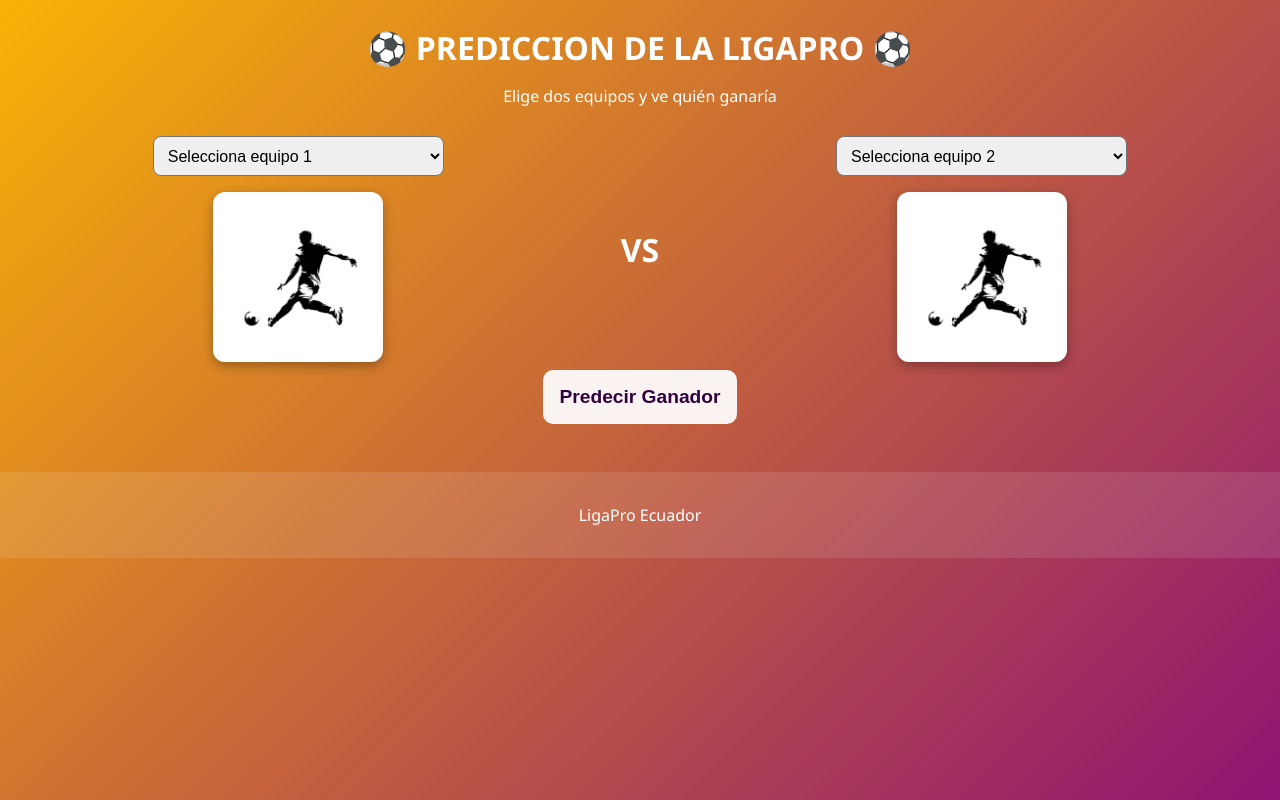
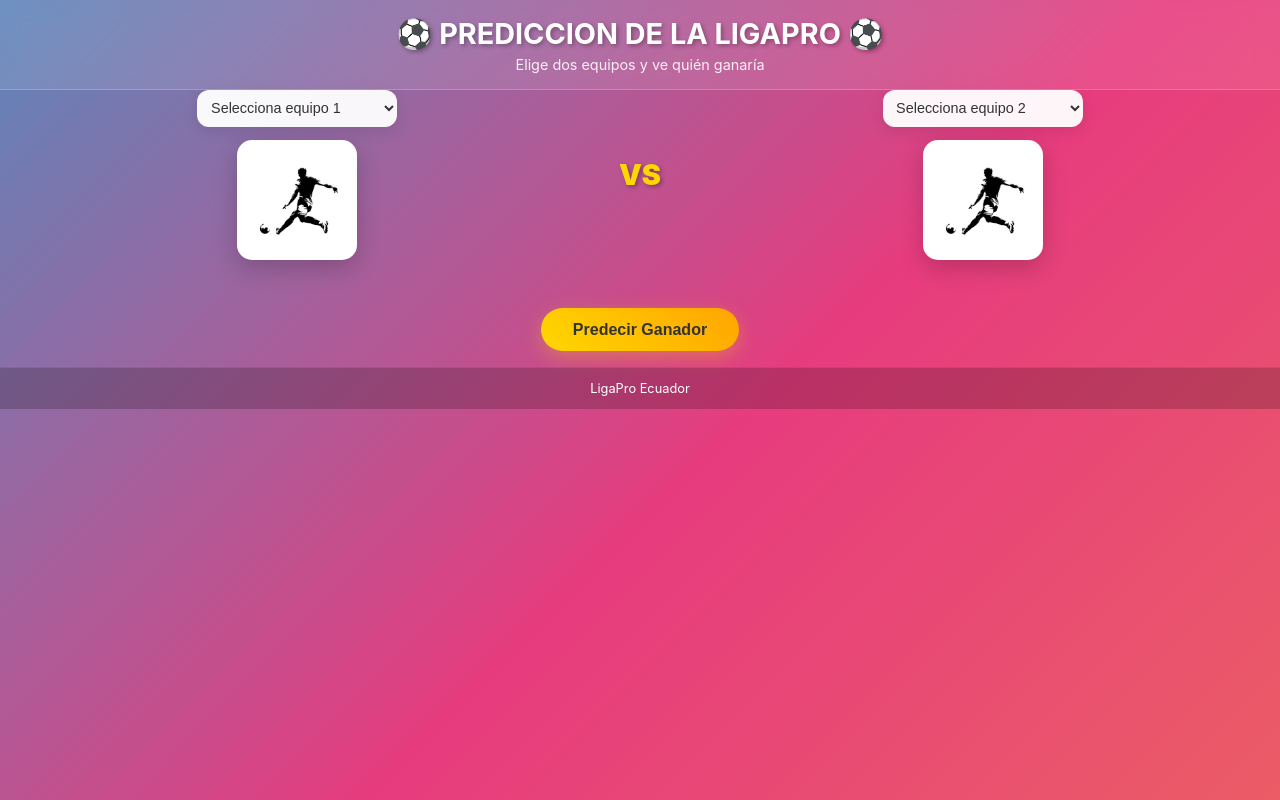
Before and after one commit to sulayvergara/LIGApro, a Flask app: page / in a window 1280 px wide. Run offline with Flask 3, Linux system fonts and the light colour scheme; data that the repository does not hold is empty.

Commit message:
cambio css
mas uniforme y decorado.

```diff
--- a/static/script.js
+++ b/static/script.js
@@ -175,16 +175,6 @@ function displayResults(data) {
   let resultText = '';
   let resultClass = '';
 
-  if (pred.resultado_modelo === 'H') {
-    resultText = `🏠 Gana ${homeTeam}`;
-    resultClass = 'win-home';
-  } else if (pred.resultado_modelo === 'A') {
-    resultText = `🚗 Gana ${awayTeam}`;
-    resultClass = 'win-away';
-  } else {
-    resultText = '🤝 Empate';
-    resultClass = 'draw';
-  }
 
   // Actualizar elementos
   const matchResultEl = document.getElementById('matchResult');
--- a/static/style.css
+++ b/static/style.css
@@ -1,258 +1,397 @@
-body {
-  font-family: 'Segoe UI', sans-serif;
-  background: linear-gradient(-45deg, #31013F, #800080, #FFBA00, #31013F);
-  background-size: 400% 400%;
-  animation: gradientMove 10s ease infinite;
-  color: white;
+* {
   margin: 0;
   padding: 0;
-  text-align: center;
+  box-sizing: border-box;
 }
 
-@keyframes gradientMove {
+body {
+  font-family: 'Inter', 'Segoe UI', sans-serif;
+  background: linear-gradient(-45deg, #ee7752, #e73c7e, #23a6d5, #23d5ab, #667eea, #764ba2);
+  background-size: 400% 400%;
+  animation: gradientShift 15s ease infinite;
+  color: white;
+  min-height: 100vh;
+  overflow-x: hidden;
+  display: flex;
+  flex-direction: column;
+}
+
+@keyframes gradientShift {
   0% {
     background-position: 0% 50%;
   }
-
+  25% {
+    background-position: 100% 30%;
+  }
   50% {
-    background-position: 100% 50%;
+    background-position: 100% 70%;
   }
-
+  75% {
+    background-position: 0% 70%;
+  }
   100% {
     background-position: 0% 50%;
   }
 }
 
+/* Header compacto */
 header {
-  padding: 0.3rem;
+  text-align: center;
+  padding: 1rem 0;
+  background: rgba(255, 255, 255, 0.1);
+  backdrop-filter: blur(10px);
+  border-bottom: 1px solid rgba(255, 255, 255, 0.2);
 }
 
-h1 {
-  font-size: 2.0rem;
-  margin-bottom: 0.5rem;
+header h1 {
+  font-size: 1.8rem;
+  font-weight: 700;
+  margin-bottom: 0.3rem;
+  text-shadow: 2px 2px 4px rgba(0, 0, 0, 0.3);
 }
 
+header p {
+  font-size: 0.9rem;
+  opacity: 0.9;
+}
+
+/* Contenedor principal */
+.main-container {
+  flex: 1;
+  display: flex;
+  flex-direction: column;
+  justify-content: space-between;
+  padding: 1rem;
+  max-height: calc(100vh - 140px);
+}
+
+/* Grid de equipos */
 .grid-container {
   display: grid;
   grid-template-columns: 1fr auto 1fr;
   align-items: center;
-  gap: 2rem;
-  padding: 0.5rem;
+  gap: 1.5rem;
+  margin-bottom: 1rem;
 }
 
 .equipo-container {
   display: flex;
   flex-direction: column;
   align-items: center;
+  gap: 0.8rem;
 }
 
+/* Selectores */
 select {
+  width: 100%;
+  max-width: 200px;
   padding: 0.6rem;
-  font-size: 1rem;
-  margin-bottom: 1rem;
-  border-radius: 8px;
-  width: 50%;
+  font-size: 0.9rem;
+  border: none;
+  border-radius: 12px;
+  background: rgba(255, 255, 255, 0.95);
+  color: #333;
+  cursor: pointer;
+  transition: all 0.3s ease;
+  box-shadow: 0 4px 15px rgba(0, 0, 0, 0.1);
 }
 
+select:focus {
+  outline: none;
+  box-shadow: 0 0 0 3px rgba(102, 126, 234, 0.4);
+  transform: translateY(-2px);
+}
+
+/* Imágenes de equipos */
 img {
-  width: 150px;
-  height: 150px;
+  width: 100px;
+  height: 100px;
   object-fit: contain;
-  border-radius: 12px;
+  border-radius: 15px;
   background: white;
-  padding: 10px;
-  box-shadow: 0 4px 12px rgba(0, 0, 0, 0.3);
-  transition: transform 0.3s ease;
+  padding: 8px;
+  box-shadow: 0 8px 25px rgba(0, 0, 0, 0.2);
+  transition: all 0.3s ease;
 }
 
 img:hover {
   transform: scale(1.05);
+  box-shadow: 0 12px 35px rgba(0, 0, 0, 0.3);
 }
 
+/* VS */
 .versus {
-  font-size: 2rem;
-  font-weight: bold;
+  font-size: 1.8rem;
+  font-weight: 900;
+  text-shadow: 2px 2px 4px rgba(0, 0, 0, 0.3);
+  color: #FFD700;
 }
 
+/* Botón principal */
 button {
-  background-color: #fdfdfdef;
+  background: linear-gradient(45deg, #FFD700, #FFA500);
   border: none;
-  padding: 1rem 1rem;
-  font-size: 1.2rem;
-  border-radius: 10px;
-
+  padding: 0.8rem 2rem;
+  font-size: 1rem;
+  font-weight: 600;
+  border-radius: 25px;
   cursor: pointer;
-  transition: background 0.3s ease, transform 0.2s;
-  color: #31013F;
-  font-weight: bold;
+  transition: all 0.3s ease;
+  color: #333;
+  box-shadow: 0 6px 20px rgba(255, 215, 0, 0.3);
+  margin: 1rem auto;
+  display: block;
 }
 
 button:hover {
-  background-color: #c9c8b2;
-  transform: scale(1.05);
-  box-shadow: 0 0 12px rgba(163, 163, 145, 0.6);
+  transform: translateY(-2px);
+  box-shadow: 0 8px 25px rgba(255, 215, 0, 0.4);
+  background: linear-gradient(45deg, #FFA500, #FFD700);
 }
 
+button:disabled {
+  opacity: 0.6;
+  cursor: not-allowed;
+  transform: none;
+}
+
+/* Loading */
 .loading {
   display: none;
   text-align: center;
-  margin: 20px 0;
+  margin: 1rem 0;
 }
 
 .spinner {
-  border: 4px solid #f3f3f3;
-  border-top: 4px solid #667eea;
+  border: 3px solid rgba(255, 255, 255, 0.3);
+  border-top: 3px solid #FFD700;
   border-radius: 50%;
-  width: 40px;
-  height: 40px;
+  width: 30px;
+  height: 30px;
   animation: spin 1s linear infinite;
-  margin: 0 auto;
+  margin: 0 auto 0.5rem;
 }
 
 @keyframes spin {
-  0% {
-    transform: rotate(0deg);
+  0% { transform: rotate(0deg); }
+  100% { transform: rotate(360deg); }
 }
 
-  100% {
-    transform: rotate(360deg);
+/* Error message */
+.error-message {
+  background: linear-gradient(45deg, #ff4757, #ff3838);
+  color: white;
+  padding: 0.8rem;
+  border-radius: 10px;
+  margin: 0.5rem auto;
+  display: none;
+  max-width: 400px;
+  box-shadow: 0 4px 15px rgba(255, 71, 87, 0.3);
 }
-}
-/*Sulay una loca*/
+
+/* Sección de resultados */
 .result-section {
   display: none;
-  background: rgba(255, 255, 255, 0.05);
-  border: 1px solid rgba(255, 255, 255, 0.15);
-  backdrop-filter: blur(14px);
-  -webkit-backdrop-filter: blur(14px);
-  color: white;
+  background: rgba(109, 109, 109, 0.548);
+  border: 1px solid rgba(255, 255, 255, 0.2);
+  backdrop-filter: blur(15px);
   border-radius: 20px;
-  padding: 40px 30px;
-  margin: 40px auto; /* centra el panel horizontalmente */
-  box-shadow: 0 12px 30px rgba(0, 0, 0, 0.3);
-  animation: pop 0.5s ease-out;
-
-  max-width: 900px;  /* Limita el ancho */
-  width: 90%;        /* Se adapta en pantallas pequeñas */
+  padding: 1.5rem;
+  margin: 1rem 0;
+  box-shadow: 0 8px 32px rgba(0, 0, 0, 0.2);
+  animation: fadeIn 0.5s ease-out;
 }
 
+@keyframes fadeIn {
+  0% { opacity: 0; transform: translateY(20px); }
+  100% { opacity: 1; transform: translateY(0); }
+}
 
 .result-header {
   text-align: center;
-  margin-bottom: 30px;
+  margin-bottom: 1rem;
 }
 
 .match-result {
-  font-size: 1.8rem;
+  font-size: 1.2rem;
   font-weight: 600;
-  margin-bottom: 15px;
-  letter-spacing: 1px;
+  margin-bottom: 0.5rem;
+  color: #FFD700;
 }
 
 .score {
-  font-size: 3.2rem;
+  font-size: 2rem;
   font-weight: 800;
-  color: #FFF800;
-  text-shadow: 2px 2px 8px rgba(0, 0, 0, 0.4);
-  margin-bottom: 20px;
+  color: white;
+  text-shadow: 2px 2px 4px rgba(0, 0, 0, 0.5);
+  margin-bottom: 1rem;
 }
 
+/* Probabilidades */
+.probabilities {
+  display: grid;
+  grid-template-columns: repeat(3, 1fr);
+  gap: 0.8rem;
+  margin-bottom: 1rem;
+}
+
+.prob-card {
+  background: rgba(255, 255, 255, 0.1);
+  border: 1px solid rgba(255, 255, 255, 0.2);
+  border-radius: 12px;
+  padding: 1rem;
+  text-align: center;
+  transition: transform 0.2s ease;
+}
+
+.prob-card:hover {
+  transform: translateY(-3px);
+}
+
+.prob-bar {
+  width: 100%;
+  height: 6px;
+  background: rgba(255, 255, 255, 0.2);
+  border-radius: 3px;
+  margin-top: 0.5rem;
+  overflow: hidden;
+}
+
+.prob-fill {
+  height: 100%;
+  border-radius: 3px;
+  transition: width 0.8s ease;
+}
+
+/* Estadísticas */
 .stats-grid {
   display: grid;
-  grid-template-columns: repeat(auto-fit, minmax(160px, 1fr));
-  gap: 20px;
-  margin-top: 25px;
+  grid-template-columns: repeat(3, 1fr);
+  gap: 0.8rem;
 }
 
 .stat-card {
   background: rgba(255, 255, 255, 0.1);
-  border: 1px solid rgba(255, 255, 255, 0.15);
-  border-radius: 15px;
-  padding: 20px;
+  border: 1px solid rgba(255, 255, 255, 0.2);
+  border-radius: 12px;
+  padding: 1rem;
   text-align: center;
-  transition: transform 0.2s ease, box-shadow 0.3s ease;
+  transition: transform 0.2s ease;
 }
 
 .stat-card:hover {
-  transform: translateY(-5px);
-  box-shadow: 0 6px 20px rgba(0, 0, 0, 0.2);
+  transform: translateY(-3px);
 }
 
 .stat-icon {
-  font-size: 2rem;
-  margin-bottom: 10px;
+  font-size: 1.5rem;
+  margin-bottom: 0.5rem;
 }
 
 .stat-value {
-  font-size: 2rem;
+  font-size: 1.5rem;
   font-weight: 700;
-  color: #FFF800;
+  color: #FFD700;
 }
 
 .stat-label {
-  font-size: 0.95rem;
-  margin-top: 5px;
-  color: rgba(255, 255, 255, 0.85);
+  font-size: 0.8rem;
+  margin-top: 0.3rem;
+  opacity: 0.9;
 }
 
-.probabilities {
-  display: grid;
-  grid-template-columns: repeat(3, 1fr);
-  gap: 15px;
-  margin-top: 30px;
+/* Colores para iconos */
+.text-yellow { color: #FFD700; }
+.text-red { color: #ff4757; }
+.text-white { color: white; }
+
+/* Footer compacto */
+footer {
+  background: rgba(0, 0, 0, 0.2);
+  padding: 0.8rem;
+  text-align: center;
+  font-size: 0.8rem;
+  border-top: 1px solid rgba(255, 255, 255, 0.1);
 }
 
-.prob-card {
-  background: rgba(255, 255, 255, 0.08);
-  border: 1px solid rgba(255, 255, 255, 0.15);
-  border-radius: 15px;
-  padding: 20px;
-  text-align: center;
-  font-size: 1rem;
-  font-weight: 500;
-  transition: transform 0.2s ease;
+/* Responsive Design */
+@media (max-width: 768px) {
+  header h1 { font-size: 1.5rem; }
+
+  .grid-container {
+    gap: 1rem;
   }
 
-.prob-card:hover {
-  transform: scale(1.03);
+  img {
+    width: 80px;
+    height: 80px;
   }
 
-.error-message {
-  background: #dc3545;
-  color: white;
-  padding: 15px;
-  border-radius: 10px;
-  margin-top: 20px;
-  display: none;
+  .versus {
+    font-size: 1.5rem;
   }
 
-@keyframes pop {
-  0% {
-    transform: scale(0.95);
-    opacity: 0;
+  .probabilities,
+  .stats-grid {
+    grid-template-columns: 1fr;
+    gap: 0.5rem;
   }
 
-  100% {
-    transform: scale(1);
-    opacity: 1;
+  .score {
+    font-size: 1.8rem;
+  }
+
+  .result-section {
+    padding: 1rem;
+    margin: 0.5rem 0;
   }
 }
 
-.text-yellow {
-  color: #FFD700; /* oro brillante */
+@media (max-width: 480px) {
+  .main-container {
+    padding: 0.5rem;
   }
 
-.text-red {
-  color: #FF4C4C;
+  header {
+    padding: 0.8rem 0;
   }
 
-.text-white {
-  color: white;
+  header h1 {
+    font-size: 1.3rem;
   }
 
+  img {
+    width: 70px;
+    height: 70px;
+  }
 
-footer {
-  margin-top: 3rem;
-  background-color: rgba(255, 255, 255, 0.1);
-  padding: 1rem;
+  select {
+    font-size: 0.8rem;
+    padding: 0.5rem;
   }
+
+  button {
+    padding: 0.7rem 1.5rem;
+    font-size: 0.9rem;
+  }
+}
+
+/* Mejoras adicionales para pantalla completa */
+@media (min-height: 800px) {
+  .main-container {
+    justify-content: center;
+  }
+
+  .grid-container {
+    margin-bottom: 2rem;
+  }
+
+  img {
+    width: 120px;
+    height: 120px;
+  }
+
+  .result-section {
+    padding: 2rem;
+  }
+}
```
Lines whose indentation alone changed are shown as unchanged.
